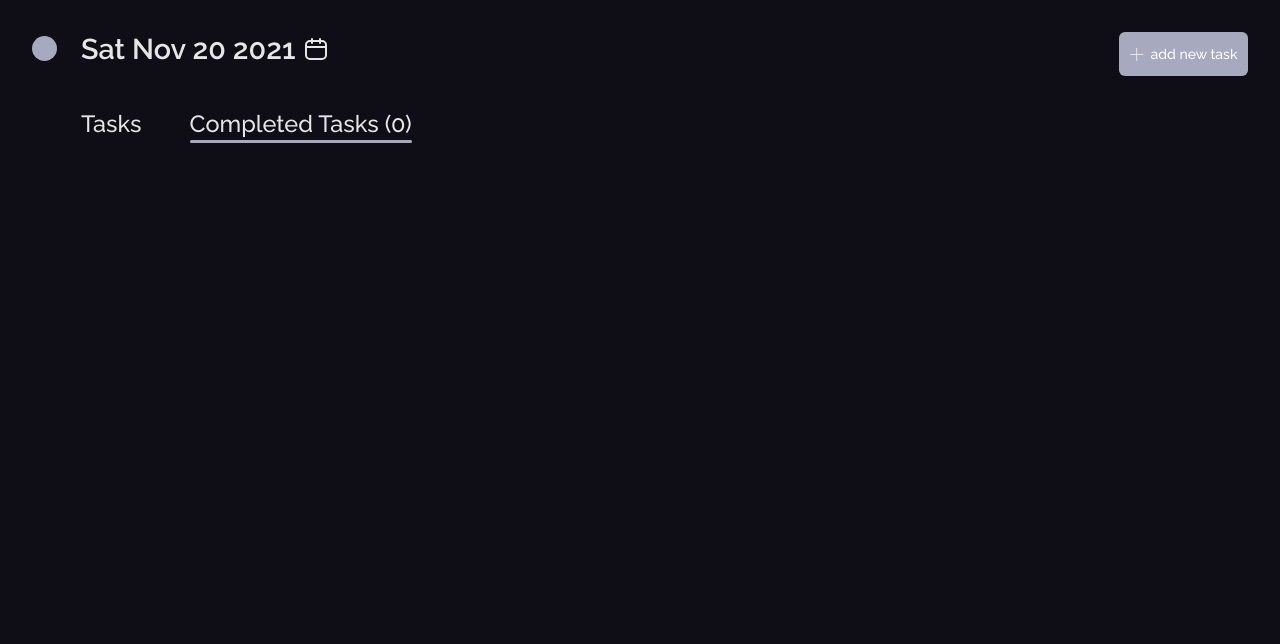
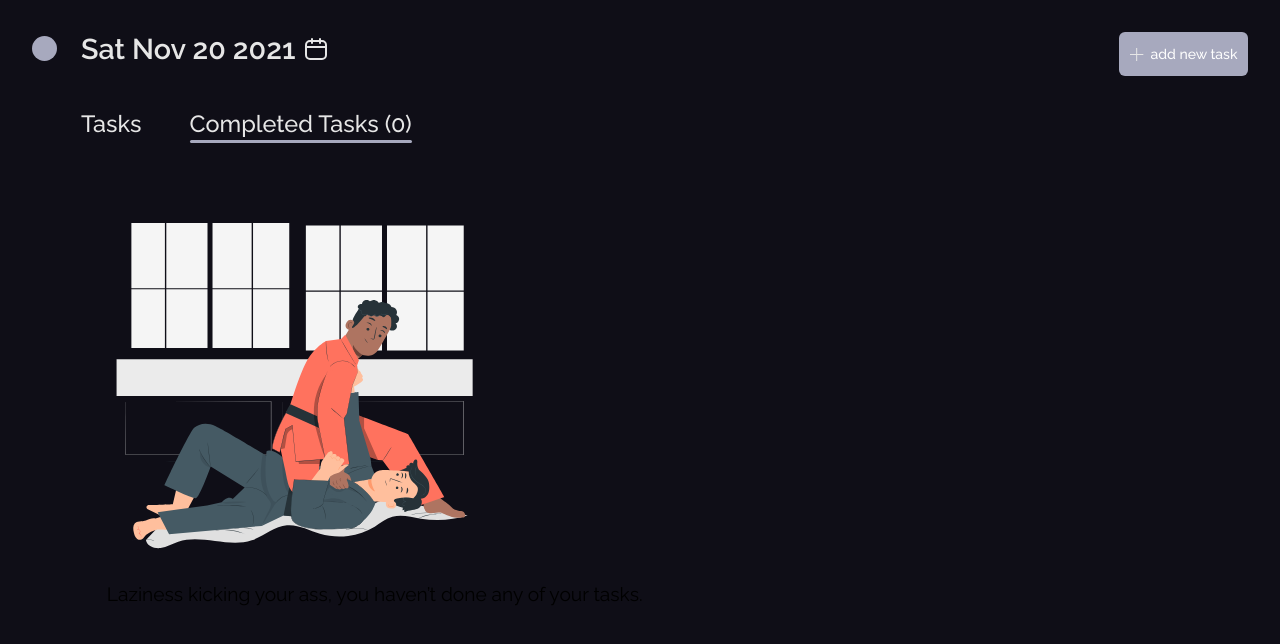
Before and after one commit to Adekxnle/checked, a React (Create React App) app: page /completed-tasks in a window 1280 px wide. Shown: the top 644 px of the page. Built offline with nearby package versions, Linux system fonts and the light colour scheme.

Commit message:
adding illustration completed task page

```diff
--- a/src/views/CompletedTask/index.js
+++ b/src/views/CompletedTask/index.js
@@ -1,6 +1,10 @@
 import './style.css';
 import { useContext } from 'react';
 import { TaskContext } from '../../context/TaskContext';
+import illustration_200 from '../../assets/completed/illustration_w-200.svg';
+import illustration_300 from '../../assets/completed/illustration_w-300.svg';
+import illustration_400 from '../../assets/completed/illustration_w-400.svg';
+import illustration_500 from '../../assets/completed/illustration_w-500.svg';
 
 function CompletedTasks() {
   const { toggleTaskCompleted, completedTasks } = useContext(TaskContext);
@@ -13,8 +17,8 @@ function CompletedTasks() {
   return (
     <div className='completed-task-page'>
       <ol>
-        {completedTasks.length
-          ? completedTasks.map((task) =>
+        {completedTasks.length ? (
+          completedTasks.map((task) =>
             task.completed ? (
               <li className='completed-task-container' key={task.id}>
                 <span className='checkbox-input'>
@@ -59,7 +63,16 @@ function CompletedTasks() {
               ''
             )
           )
-          : ''}
+        ) : (
+          <div style={{ alignSelf: 'center', justifySelf: 'center', alignItems: 'center' }}>
+            <img
+              src={illustration_300}
+              srcSet={`${illustration_200} 200w, ${illustration_300} 400w, ${illustration_300} 800w, ${illustration_400} 1100w, ${illustration_500} 1900w`}
+              alt='illustration of a your ass getting kicked by laziness'
+            />
+            <p>Laziness kicking your ass, you haven’t done any of your tasks.</p>
+          </div>
+        )}
       </ol>
     </div>
   );
```
Lines whose indentation alone changed are shown as unchanged.
